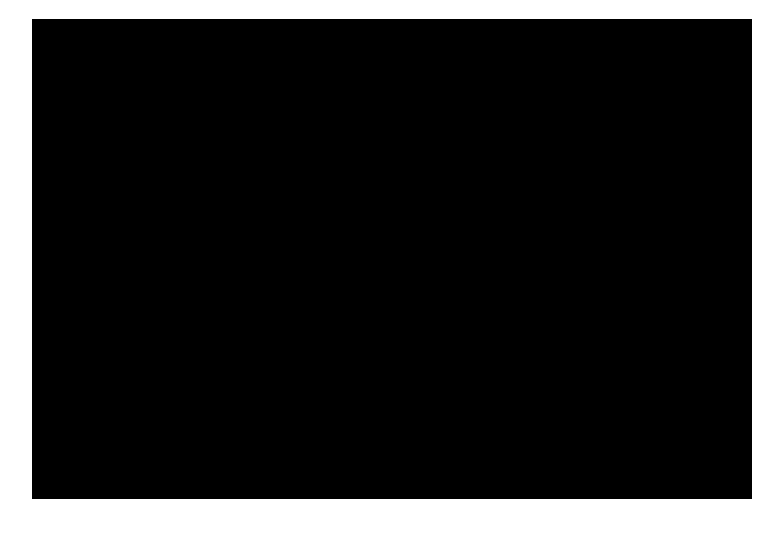
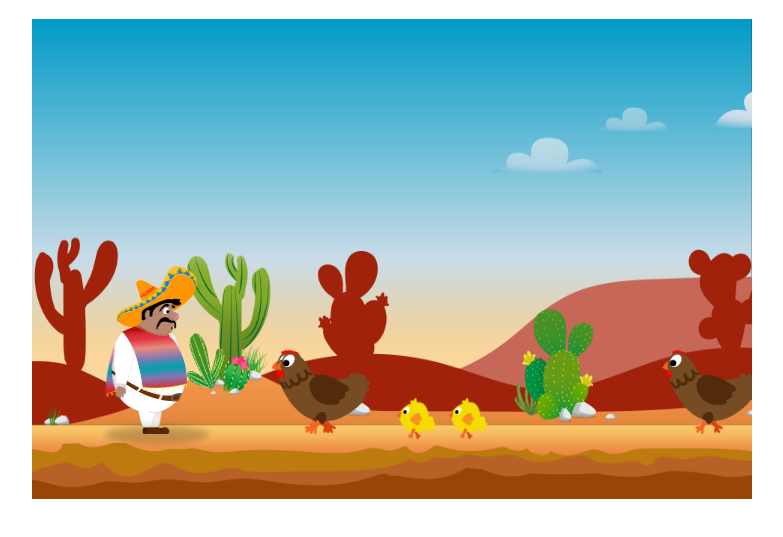
Before and after one commit to SylviaZartmann/ElPolloLoco, a plain HTML site: page index.html in a window 1280 px wide. Shown: the part 69-606 px from the top of the page, without its empty margins (248-1031 px from the left). Drawn offline with Linux system fonts and the light colour scheme.

Commit message:
Canvas Background

```diff
--- a/index.html
+++ b/index.html
@@ -8,11 +8,18 @@
 
 		<title>El Pollo Loco</title>
 		<link rel="stylesheet" href="src/css/style.css">
+		<script src="src/classes/movable-object.class.js"></script>
+		<script src="src/classes/character.class.js"></script>
+		<script src="src/classes/chicken.class.js"></script>
+		<script src="src/classes/chick.class.js"></script>
+		<script src="src/classes/cloud.class.js"></script>
+		<script src="src/classes/world.class.js"></script>
+		<script src="src/classes/background.class.js"></script>
 		<script src="src/scripts/game.js"></script>
 
 	</head>
 
-	<body onload="inti()">
+	<body onload="init()">
 		<h1>El Pollo Loco</h1>
 
 		<canvas id="canvas" width="720px" height="480px">
--- /dev/null
+++ b/src/classes/background.class.js
@@ -0,0 +1,9 @@
+class BackgroundObject extends MovableObject {
+    width = 720;
+    height = 480;
+    constructor(imagePath, x) {
+        super().loadImage(imagePath);
+        this.positionX = x;
+        this.positionY = 480 - this.height;
+    }
+}
--- /dev/null
+++ b/src/classes/character.class.js
@@ -0,0 +1,15 @@
+class Character extends MovableObject{
+    positionX = 50;
+    positionY = 130;
+    height= 300;
+    width= 150;
+
+    constructor(){
+        super().loadImage('src/img/2_character_pepe/1_idle/idle/I-1.png');
+    }
+
+
+    jump() {
+
+    }
+}
--- /dev/null
+++ b/src/classes/chick.class.js
@@ -0,0 +1,15 @@
+class Chick extends MovableObject {
+    positionX = 120;
+    positionY = 375;
+    height= 50;
+    width= 50;
+
+    constructor(){
+        super().loadImage('src/img/3_enemies_chicken/chicken_small/1_walk/1_w.png');
+
+        this.positionX = 200 + Math.random()*500; //ohne super, weil variable
+        //Zahl zwischen 200 und 700 - zufällig genereiert
+    }
+
+
+}
--- /dev/null
+++ b/src/classes/chicken.class.js
@@ -0,0 +1,15 @@
+class Chicken extends MovableObject {
+    positionX = 120;
+    positionY = 325;
+    height= 100;
+    width= 100;
+
+    constructor(){
+        super().loadImage('src/img/3_enemies_chicken/chicken_normal/1_walk/1_w.png');
+
+        this.positionX = 200 + Math.random()*500; //ohne super, weil variable
+        //Zahl zwischen 200 und 700 - zufällig genereiert
+    }
+
+
+}
--- /dev/null
+++ b/src/classes/cloud.class.js
@@ -0,0 +1,13 @@
+class Cloud extends MovableObject {
+
+    positionY = 50;
+    width = 400;
+    height = 250;
+
+    constructor(){
+        super().loadImage('src/img/5_background/layers/4_clouds/1.png');
+
+        this.positionX = 0 + Math.random()*500; //ohne super, weil variable
+        //Zahl zwischen 200 und 700 - zufällig genereiert
+    }
+}
--- /dev/null
+++ b/src/classes/movable-object.class.js
@@ -0,0 +1,19 @@
+class MovableObject {
+    img;
+
+
+    //bspw ('img/test.png')
+    loadImage(path) {
+        this.img = new Image(); // this.img = document.getElementByID('image') <img id="image" src>
+        this.img.src = path;
+    }
+
+    moveRight(){
+        console.log('Moving Right');
+    }
+
+
+    moveLeft() {
+
+    }
+}
--- /dev/null
+++ b/src/classes/world.class.js
@@ -0,0 +1,58 @@
+class World {
+
+    character = new Character();
+    enemies = [
+        new Chicken(),
+        new Chicken(),
+        new Chicken()
+    ];
+    lowEnemies = [
+        new Chick(),
+        new Chick()
+    ]
+
+    clouds = [
+        new Cloud()
+    ];
+    BackgroundObject = [
+        new BackgroundObject('src/img/5_background/layers/air.png', 0),
+        new BackgroundObject('src/img/5_background/layers/3_third_layer/1.png', 0),
+        new BackgroundObject('src/img/5_background/layers/2_second_layer/1.png', 0),
+        new BackgroundObject('src/img/5_background/layers/1_first_layer/1.png', 0)
+    ];
+    canvas;
+    ctx;
+
+    constructor(canvas){
+        this.ctx = canvas.getContext('2d');
+        this.canvas = canvas; //canvas1 kommt von oben - canvas2 aus dem param - beide kennen sich nicht
+        this.draw();
+    }
+
+    draw() {
+        this.ctx.clearRect(0, 0, this.canvas.width, this.canvas.height);
+
+        this.addBackgroundToMap(this.BackgroundObject);
+        this.addBackgroundToMap(this.clouds);
+        this.addBackgroundToMap(this.enemies);
+        this.addBackgroundToMap(this.lowEnemies);
+        this.addToMap(this.character);
+
+
+        // Draw() wird immer wieder aufgerufen - neumalen des Canvas (FPS - frames per second)
+        let self = this;
+        requestAnimationFrame(function(){
+            self.draw(); //hier ist "this" unbekannt, daher außerhalb definieren
+        });
+    }
+
+    addBackgroundToMap(objects) {
+        objects.forEach(obj => {
+            this.addToMap(obj)
+        });
+    }
+
+    addToMap(mo) {
+        this.ctx.drawImage(mo.img, mo.positionX, mo.positionY, mo.width, mo.height);
+    }
+}
--- a/src/scripts/game.js
+++ b/src/scripts/game.js
@@ -1,12 +1,10 @@
 let canvas;
-let ctx;
-let character = new Image();
+let world;
+
 
 function init (){
     canvas = document.getElementById('canvas');
-    ctx = canvas.getContext('2d');
+    world = new World(canvas);
 
-    character.src = 'src/img/2_character_pepe/2_walk/W-21.png';
-
-    ctx.drawImage(character, 20, 20, 30, 150); // malt Bild auf Canvas in 2d Context an bestimmten Koordinaten (x, y, Breite, Höhe)
+    console.log('My Character is', world.character);
 }
```
